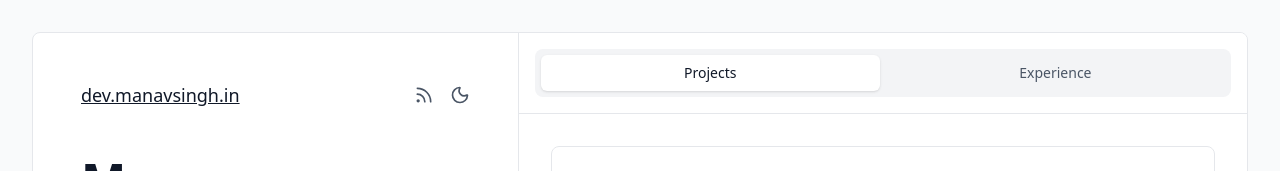
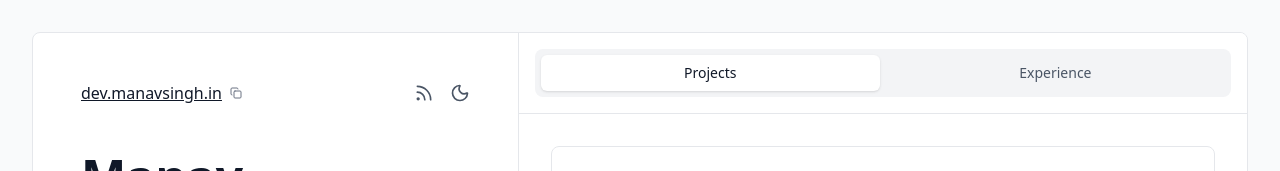
Before and after one commit to manvendras1ngh/manavsingh-portfolio, a React (Vite) app: page / in a window 1280 px wide. Shown: the top 171 px of the page. Built offline with nearby package versions, Linux system fonts and the light colour scheme; grey boxes are pictures that could not be loaded.

Commit message:
feat: feature to copy the website link

```diff
--- a/src/components/ProfileSection.tsx
+++ b/src/components/ProfileSection.tsx
@@ -1,8 +1,26 @@
-import { Github, Mail, Linkedin, Rss, Sun, Moon } from "lucide-react";
+import {
+  Github,
+  Mail,
+  Linkedin,
+  Rss,
+  Sun,
+  Moon,
+  Copy,
+  Check,
+} from "lucide-react";
+import { useState } from "react";
 import type { ProfileSectionProps } from "../utils/types";
 import ScheduleCall from "./ScheduleCall";
 
 const ProfileSection = ({ isDarkMode, setIsDarkMode }: ProfileSectionProps) => {
+  const [copied, setCopied] = useState(false);
+
+  const copyToClipboard = (text: string) => {
+    navigator.clipboard.writeText(text);
+    setCopied(true);
+    setTimeout(() => setCopied(false), 2000);
+  };
+
   return (
     <div
       className={`p-8 lg:p-12 h-full overflow-y-auto ${
@@ -10,14 +28,34 @@ const ProfileSection = ({ isDarkMode, setIsDarkMode }: ProfileSectionProps) => {
       } lg:border-r`}
     >
       <header className="flex justify-between items-center mb-12">
+        <div className="flex items-center gap-1">
           <a
             href="https://dev.manavsingh.in"
-          className={`text-lg underline font-light cursor-pointer ${
+            className={`text-mds underline font-light cursor-pointer ${
               isDarkMode ? "text-white" : "text-gray-900"
             }`}
           >
             dev.manavsingh.in
           </a>
+          <button
+            onClick={() => copyToClipboard("dev.manavsingh.in")}
+            className={`cursor-pointer p-1 transition-colors duration-200 ${
+              copied
+                ? isDarkMode
+                  ? "text-green-400"
+                  : "text-green-600"
+                : isDarkMode
+                ? "text-gray-400"
+                : "text-gray-500"
+            }`}
+          >
+            {copied ? (
+              <Check className="w-3 h-3" />
+            ) : (
+              <Copy className="w-3 h-3" />
+            )}
+          </button>
+        </div>
         <div className="flex items-center gap-4">
           <button
             className={`${
```
Lines whose indentation alone changed are shown as unchanged.
